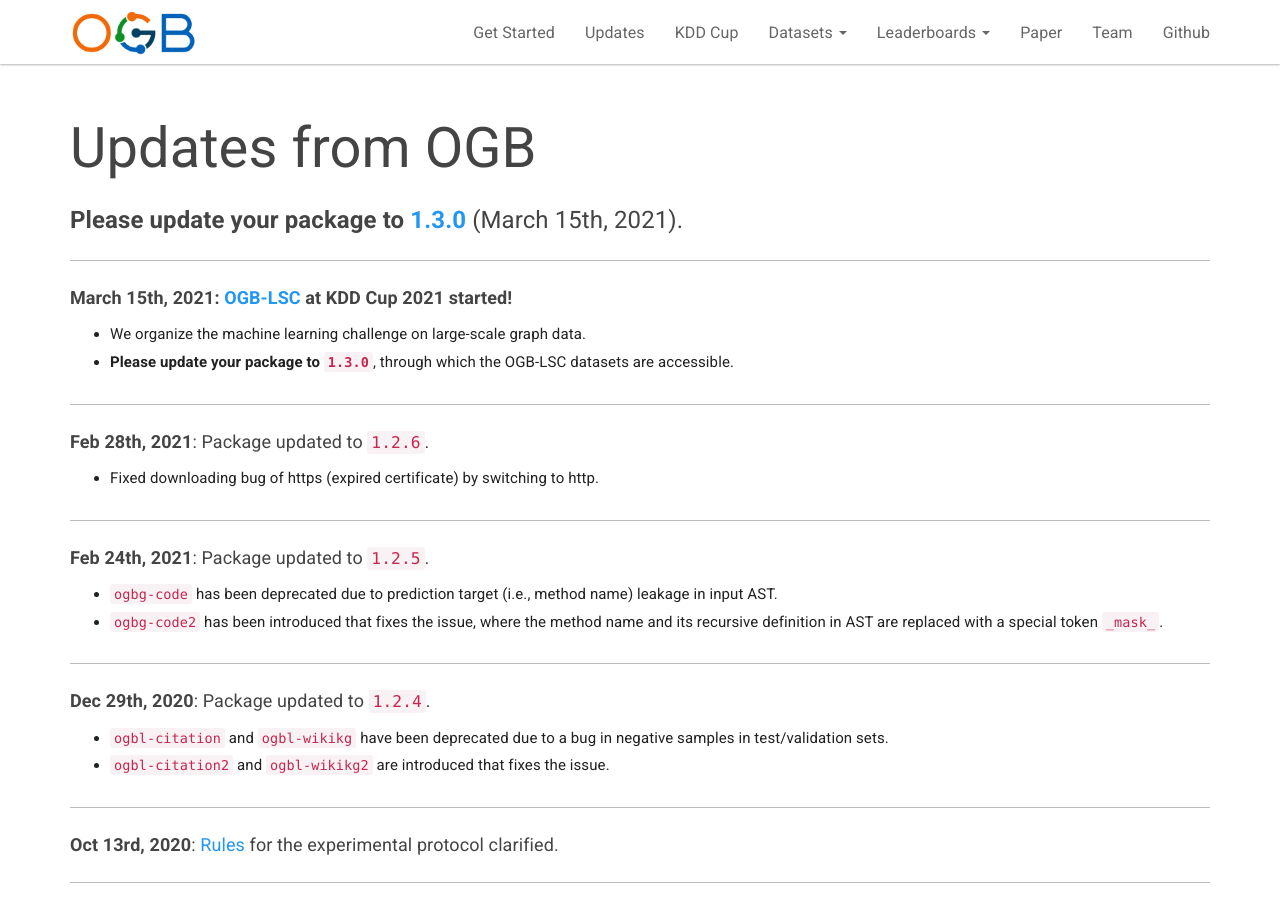
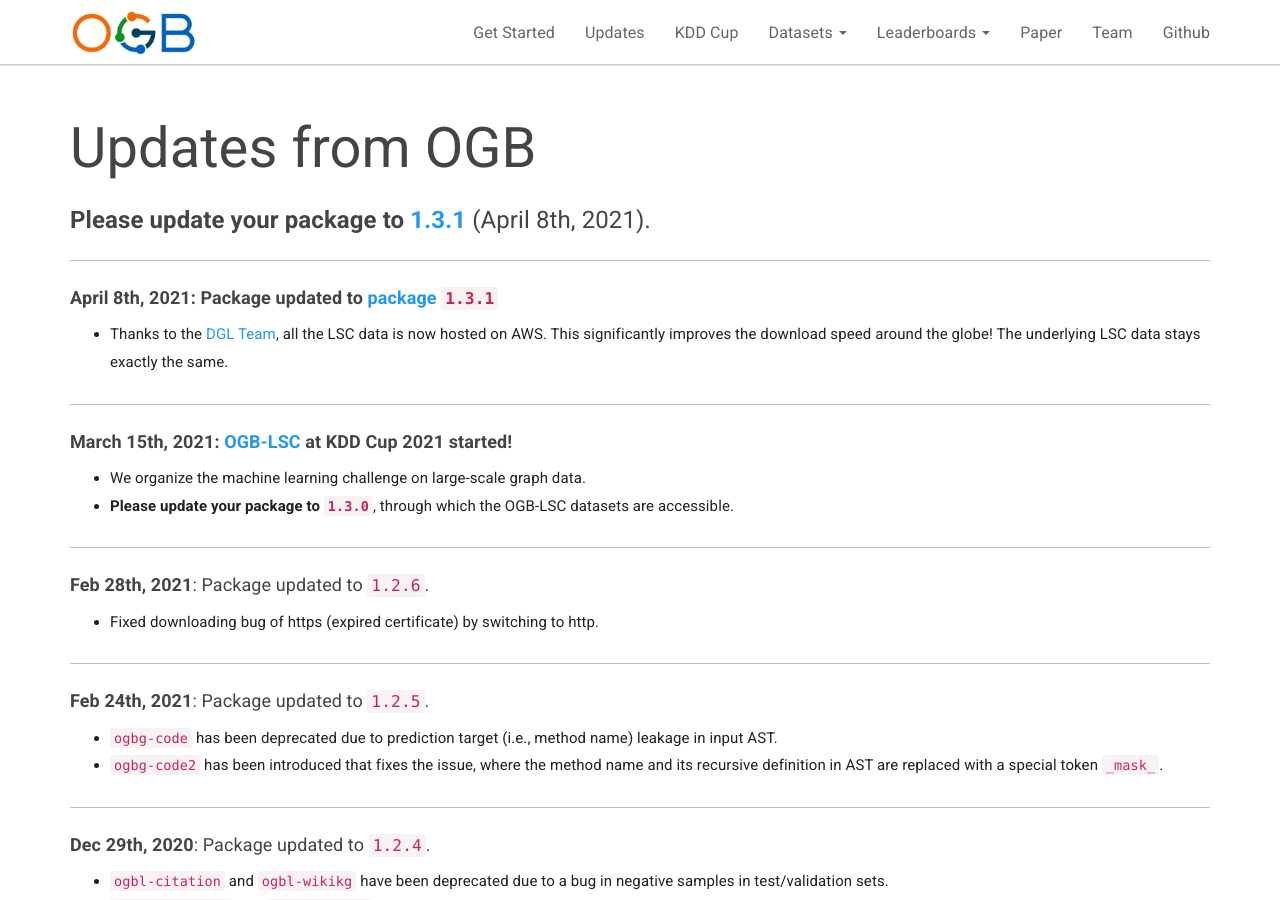
Before and after one commit to snap-stanford/ogb-web, a Jekyll site: the page built from _docs/update.md, in a window 1280 px wide and 900 px high. Built offline with Jekyll 4.4.1, drawn with Linux system fonts in a browser that asks for light colours.

Commit message:
update package

```diff
--- a/_docs/update.md
+++ b/_docs/update.md
@@ -3,7 +3,12 @@ title: Updates from OGB
 permalink: /docs/update/
 ---
 
-##### **Please update your package to [1.3.0](https://github.com/snap-stanford/ogb/releases/tag/1.3.0)** (March 15th, 2021).
+##### **Please update your package to [1.3.1](https://github.com/snap-stanford/ogb/releases/tag/1.3.1)** (April 8th, 2021).
+
+--------
+
+###### **April 8th, 2021: Package updated to [package `1.3.1`](https://github.com/snap-stanford/ogb/releases/tag/1.3.1)**
+- Thanks to the [DGL Team](https://www.dgl.ai/), all the LSC data is now hosted on AWS. This significantly improves the download speed around the globe! The underlying LSC data stays exactly the same.
 
 -------
 
```
Also changed, not shown: _docs/kddcup2021/overview.md (+1 -0 lines), _docs/kddcup2021/update.md (+6 -0 lines), 1 other file.
